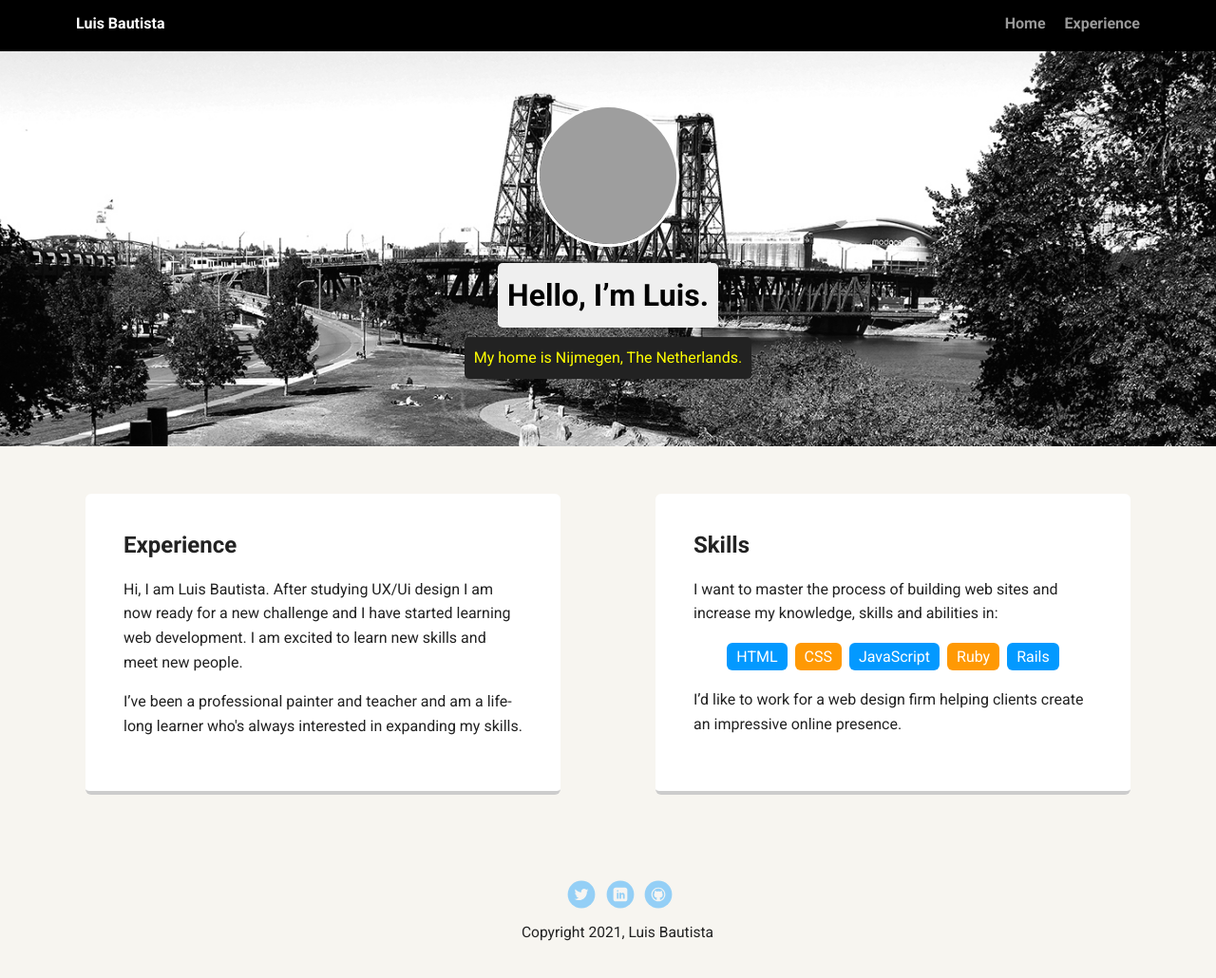
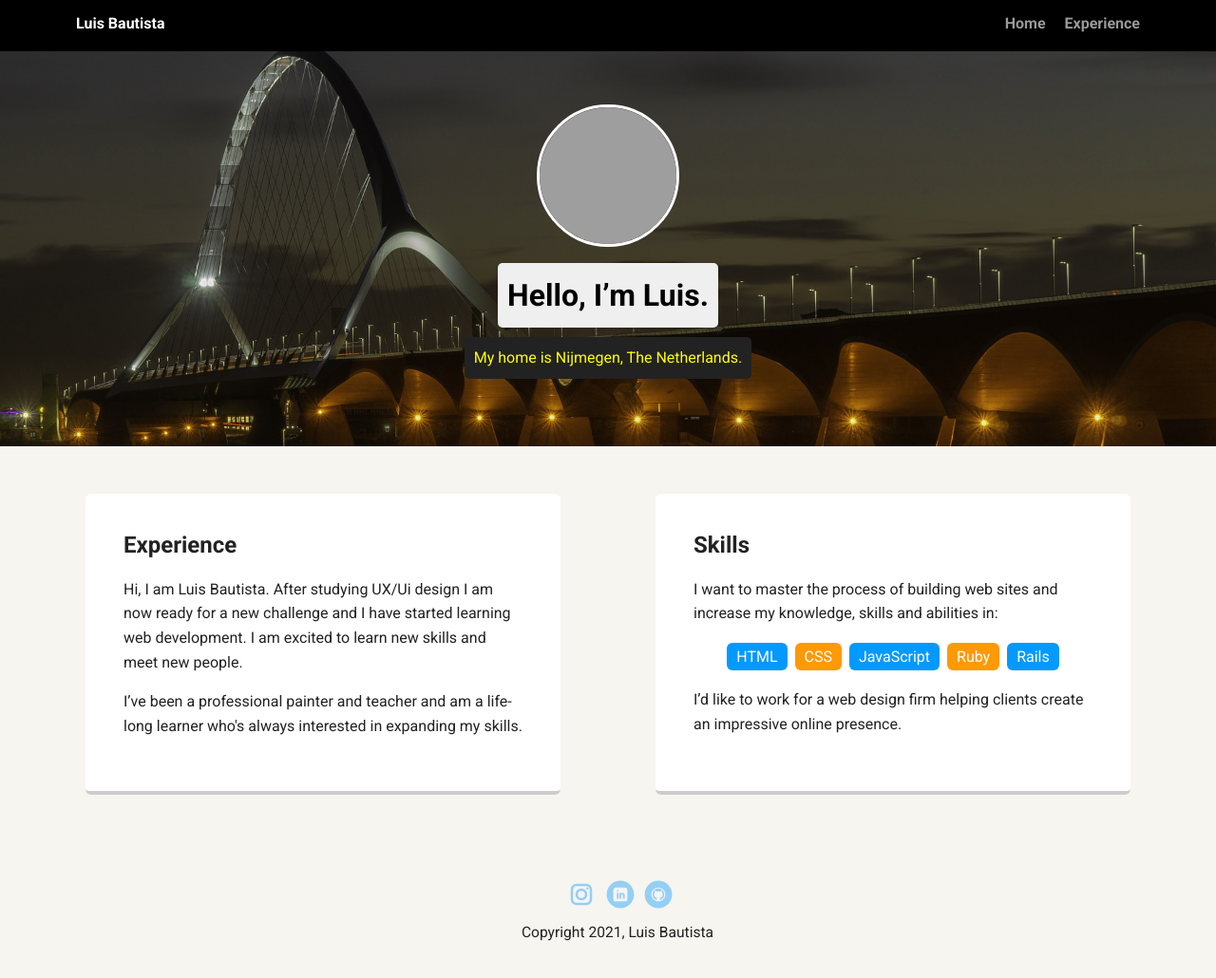
Before and after one commit to Oyabun2018/Personal-Profile-Page, a plain HTML site: page portfolio_update_v1/experience.html in a window 1280 px wide. Shown: the whole page at 95% size. Drawn offline with Linux system fonts and the light colour scheme; grey boxes are pictures that could not be loaded; a web font is replaced by a local one.

Commit message:
social media links added
Social media links added on the home page en experience page.

```diff
--- a/portfolio_update_v1/experience.html
+++ b/portfolio_update_v1/experience.html
@@ -47,9 +47,9 @@
     </main>
     <footer>
       <ul>
-        <li><a href="#" class="social twitter">Twitter</a></li>
-        <li><a href="#" class="social linkedin">LinkedIn</a></li>
-        <li><a href="#" class="social github">Github</a></li>
+        <li><a href="https://www.instagram.com/luis_bautista_nijmegen/" class="social instagram">Instagram</a></li>
+        <li><a href="https://www.linkedin.com/in/luis-bautista-a6039022/" class="social linkedin">LinkedIn</a></li>
+        <li><a href="https://github.com/Oyabun2018" class="social github">Github</a></li>
       </ul>
       <p class="copyright">Copyright 2021, Luis Bautista</p>
     </footer>
--- a/portfolio_update_v1/styles.css
+++ b/portfolio_update_v1/styles.css
@@ -57,7 +57,7 @@ a:hover {
 
 header {
   text-align: center;
-  background: url('images/portland.jpg') no-repeat top center ;
+  background: url('images/nijmegen.jpg') no-repeat top center ;
   background-size: cover;
   overflow: hidden;
   padding-top: 60px;
@@ -151,8 +151,9 @@ a.social {
   opacity: .4;
   transition: all .5s;
 }
-a.twitter {
-  background-image: url(images/twitter.svg);
+a.instagram {
+  background-image: url(images/instagram.svg);
+
 }
 a.linkedin {
   background-image: url(images/linkedin.svg);
```
Also changed, not shown: portfolio_update_v1/index.html (+3 -3 lines), portfolio_update_v1/images/instagram.svg (added), portfolio_update_v1/images/nijmegen.jpg (added), portfolio_update_v1/images/twitter.svg (deleted).
